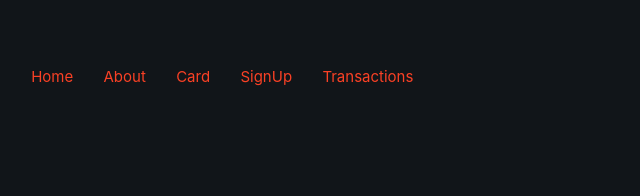
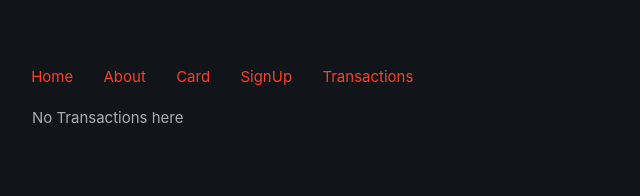
Before and after one commit to jnie1/MTGViewer-V2, a Vue app in the folder frontend/: page /logs in a window 1280 px wide. Shown: the top 196 px of the page, without its empty margins (0-640 px from the left). Built offline with nearby package versions, Linux system fonts and the light colour scheme; no server answers.

Commit message:
updated logs so that if there is nothing there will show nothing message

```diff
--- a/frontend/src/components/Logs.vue
+++ b/frontend/src/components/Logs.vue
@@ -1,4 +1,5 @@
 <template>
+  <tr v-if="listOfLogs?.length > 0">
     <v-virtual-scroll :height="500" :items="listOfLogs">
       <template v-slot:default="{ item }">
         <tr>
@@ -10,6 +11,8 @@
         </tr>
       </template>
     </v-virtual-scroll>
+  </tr>
+  <p v-else>No Transactions here</p>
 </template>
 
 <script setup lang="ts">
@@ -23,7 +26,7 @@ interface ITransactionProps {
 
 //assuming i get the right transaction
 const transaction = defineProps<ITransactionProps>();
-const {data:listOfLogs, error} = useFetch<ITransaction[]>("/transactions/logs");
+const { data: listOfLogs, error } = useFetch<ITransaction[]>("/transactions/logs");
 
 </script>
 
```
Lines whose indentation alone changed are shown as unchanged.
